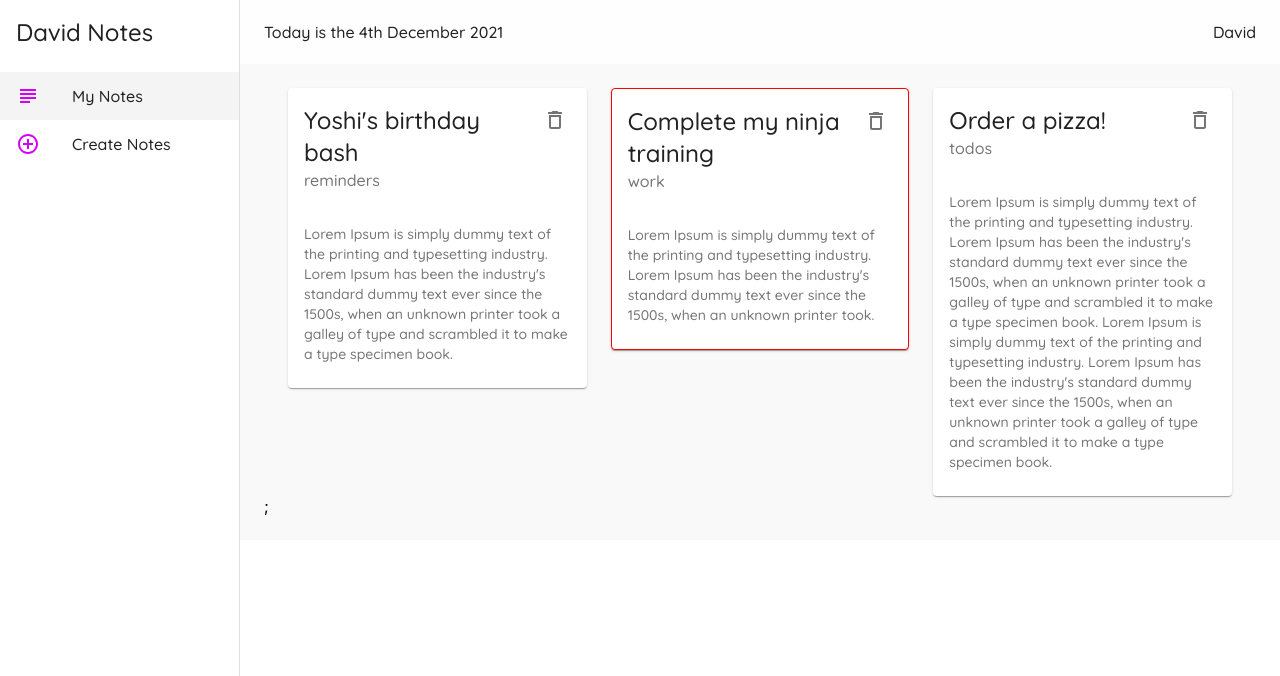
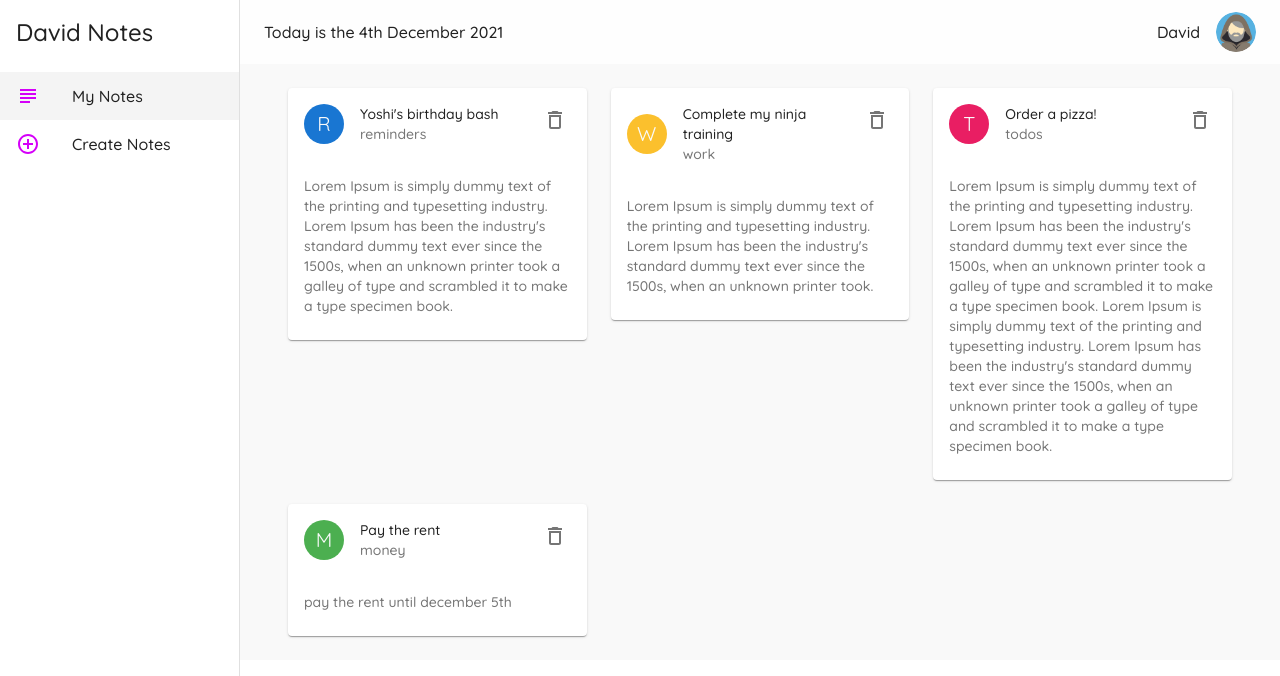
Before and after one commit to davidscarmo/material-ui-tutorial-the-net-ninja, a Next.js app: page /Notes in a window 1280 px wide. Shown: the top 676 px of the page. Built offline with nearby package versions, Linux system fonts and the light colour scheme; data requests are answered from the project's data file.

Commit message:
adicao dos avatares no appbar e noteCards

```diff
--- a/data/db.json
+++ b/data/db.json
@@ -17,6 +17,12 @@
       "details": "Lorem Ipsum is simply dummy text of the printing and typesetting industry. Lorem Ipsum has been the industry's standard dummy text ever since the 1500s, when an unknown printer took a galley of type and scrambled it to make a type specimen book.\nLorem Ipsum is simply dummy text of the printing and typesetting industry. Lorem Ipsum has been the industry's standard dummy text ever since the 1500s, when an unknown printer took a galley of type and scrambled it to make a type specimen book.",
       "category": "todos",
       "id": 3
+    },
+    {
+      "title": "Pay the rent",
+      "details": "pay the rent until december 5th",
+      "category": "money",
+      "id": 4
     }
   ]
 }
--- a/src/components/Layout/index.tsx
+++ b/src/components/Layout/index.tsx
@@ -14,6 +14,7 @@ import { SubjectOutlined, AddCircleOutlineOutlined } from "@material-ui/icons";
 import AppBar from "@material-ui/core/AppBar";
 import Toolbar from "@material-ui/core/Toolbar";
 import { format } from "date-fns";
+import Avatar from "@material-ui/core/Avatar";
 
 type LayoutProps = {
   children: ReactNode;
@@ -49,6 +50,9 @@ const useStyles = makeStyles((theme) => {
     date: {
       flexGrow: 1,
     },
+    avatar: {
+      marginLeft: theme.spacing(2),
+    },
   };
 });
 
@@ -76,6 +80,7 @@ export const Layout = (props: LayoutProps) => {
             Today is the {format(new Date(), "do MMMM Y")}
           </Typography>
           <Typography> David</Typography>
+          <Avatar src="/luke_avatar.png" className={classes.avatar} />
         </Toolbar>
       </AppBar>
       {/* side drawer */}
--- a/src/components/NoteCard/index.tsx
+++ b/src/components/NoteCard/index.tsx
@@ -4,6 +4,9 @@ import CardContent from "@material-ui/core/CardContent";
 import { IconButton, Typography } from "@material-ui/core";
 import { makeStyles } from "@material-ui/core/styles";
 import { DeleteOutlined } from "@material-ui/icons";
+import Avatar from "@material-ui/core/Avatar";
+import { blue, green, pink, yellow } from "@material-ui/core/colors";
+
 type NoteProps = {
   title: string;
   details: string;
@@ -16,9 +19,12 @@ type NoteCardProps = {
   handleDeleteNote: (id: number) => void;
 };
 const useStyles = makeStyles({
-  test: {
-    border: (note: NoteProps) => {
-      if (note.category == "work") return "1px solid red";
+  avatar: {
+    backgroundColor: (note: NoteProps) => {
+      if (note.category == "work") return yellow[700];
+      if (note.category == "money") return green[500];
+      if (note.category == "todos") return pink[500];
+      return blue[700];
     },
   },
 });
@@ -26,8 +32,13 @@ const useStyles = makeStyles({
 export const NoteCard = ({ note, handleDeleteNote }: NoteCardProps) => {
   const classes = useStyles(note);
   return (
-    <Card elevation={1} className={classes.test}>
+    <Card elevation={1}>
       <CardHeader
+        avatar={
+          <Avatar className={classes.avatar}>
+            {note.category[0].toUpperCase()}
+          </Avatar>
+        }
         action={
           <IconButton onClick={() => handleDeleteNote(note.id)}>
             <DeleteOutlined />
--- a/src/pages/_app.tsx
+++ b/src/pages/_app.tsx
@@ -22,7 +22,7 @@ function MyApp({ Component, pageProps }) {
   return (
     <ThemeProvider theme={theme}>
       <Layout>
-        <Component {...pageProps} />;
+        <Component {...pageProps} />
       </Layout>
     </ThemeProvider>
   );
```
Also changed, not shown: src/pages/index.tsx (+2 -10 lines), public/luke_avatar.png (added).
